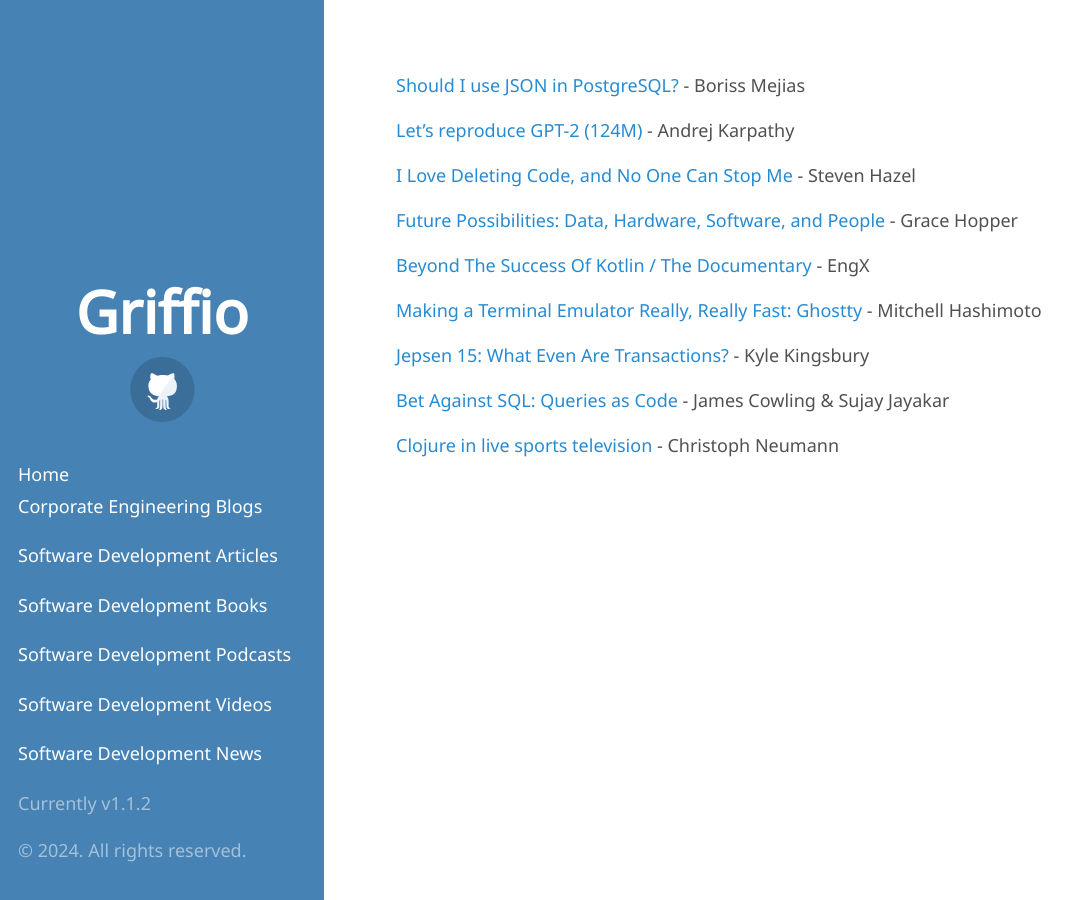
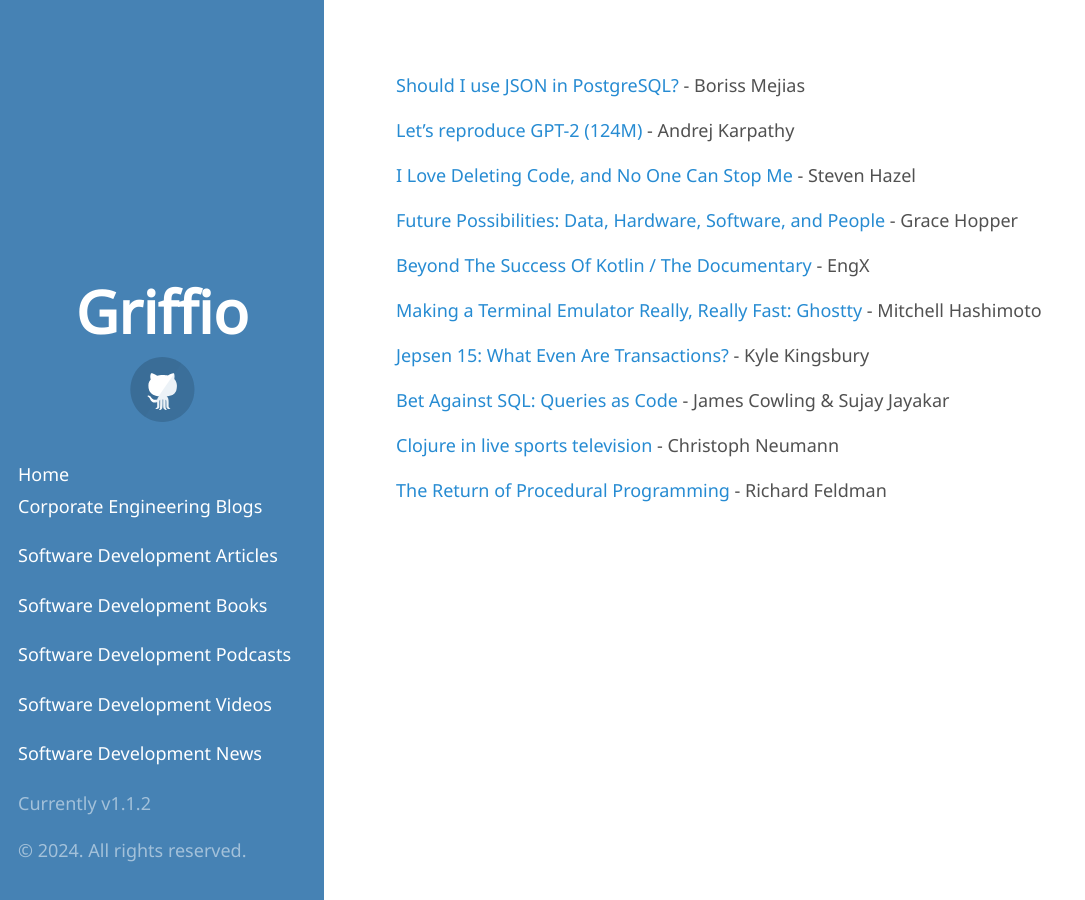
Before and after one commit to griffio/griffio.github.io, a Jekyll site: the page built from tech_talks_highlighted_2024.md, in a window 1280 px wide. Shown: the whole page, without its empty margins (0-1085 px from the left). Built offline with Jekyll 4.4.1, drawn with Linux system fonts in a browser that asks for light colours; some web fonts are replaced; our own code applies the rules of GitHub Pages for plain Markdown files.

Commit message:
Update tech_talks_highlighted_2024.md

```diff
--- a/tech_talks_highlighted_2024.md
+++ b/tech_talks_highlighted_2024.md
@@ -15,3 +15,5 @@
 [Bet Against SQL: Queries as Code](https://www.youtube.com/watch?v=dS9jtih4dI4) - James Cowling & Sujay Jayakar
 
 [Clojure in live sports television](https://www.youtube.com/watch?v=kIhY4VDa820) - Christoph Neumann
+
+[The Return of Procedural Programming](https://www.youtube.com/watch?v=vQPHtAxOZZw) - Richard Feldman
```
